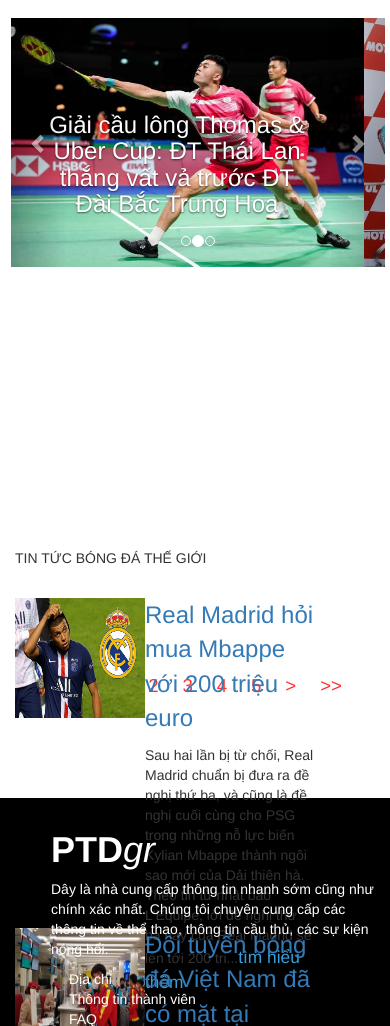
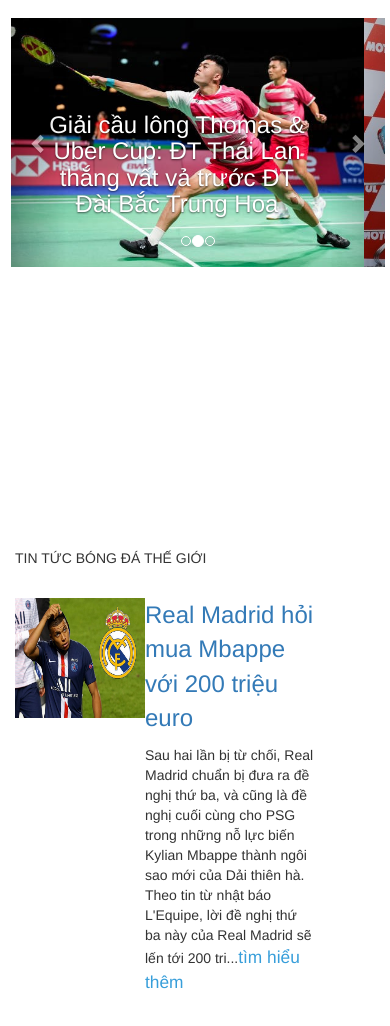
Before and after one commit to Sanlya/ptd.github.io, a plain HTML site: page index.html in a window 390 px wide. Shown: the part 74-1100 px from the top of the page. Drawn offline with nearby package versions, Linux system fonts and the light colour scheme.

Commit message:
Update Style.css

```diff
--- a/Style.css
+++ b/Style.css
@@ -258,11 +258,11 @@ color:#ff3334;
 
  }
  #D5{
-    height: 100px;
+    height: 1800px;
  }
  #frame {
     margin-top: 30px;
-    height:360p360x;
+    height:420px;
 }
 .img{
     height:120px;
```
